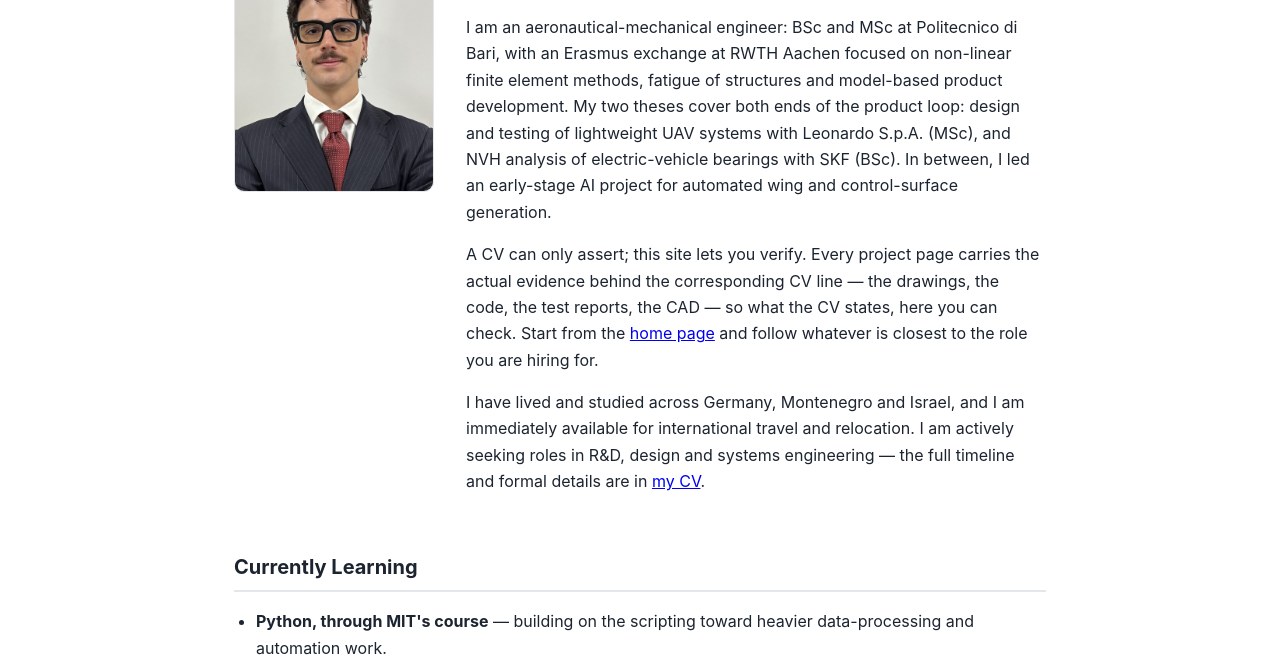
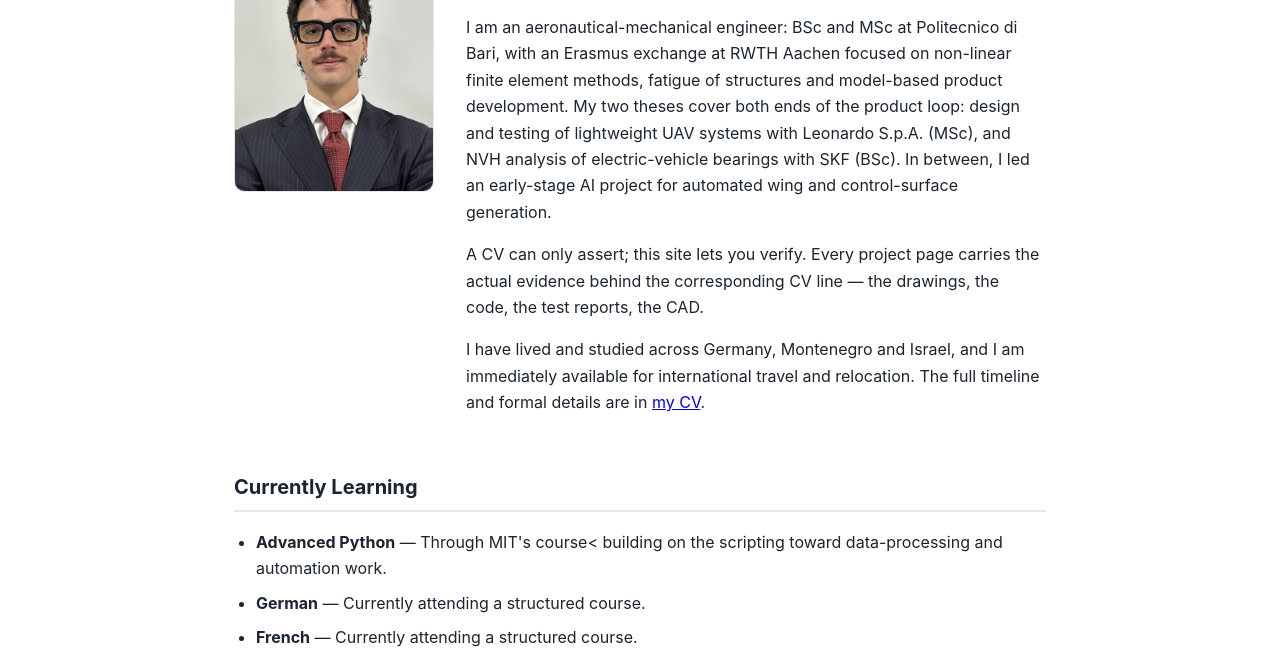
Before and after one commit to michelemaiullari/michelemaiullari.github.io, a plain HTML site: page about.html in a window 1280 px wide. Shown: the part 260-926 px from the top of the page. Drawn offline with Linux system fonts and the light colour scheme.

Commit message:
Update about.html

```diff
--- a/about.html
+++ b/about.html
@@ -54,15 +54,12 @@
     <p>
       A CV can only assert; this site lets you verify. Every project page carries
       the actual evidence behind the corresponding CV line &mdash; the drawings,
-      the code, the test reports, the CAD &mdash; so what the CV states, here you
-      can check. Start from the <a href="index.html">home page</a> and follow
-      whatever is closest to the role you are hiring for.
+      the code, the test reports, the CAD.
     </p>
 
     <p>
       I have lived and studied across Germany, Montenegro and Israel, and I am
-      immediately available for international travel and relocation. I am actively
-      seeking roles in R&amp;D, design and systems engineering &mdash; the full
+      immediately available for international travel and relocation. The full
       timeline and formal details are in <a href="assets/CV_Michele_Maiullari.pdf" target="_blank" rel="noopener">my CV</a>.
     </p>
       </div>
@@ -72,12 +69,16 @@
 
     <ul>
       <li>
-        <strong>Python, through MIT's course</strong> &mdash;
-        building on the scripting
-        toward heavier data-processing and automation work.
+        <strong>Advanced Python</strong> &mdash;
+        Through MIT's course< building on the scripting
+        toward data-processing and automation work.
       </li>
       <li>
-        <strong>German</strong> &mdash; currently attending a structured course.
+        <strong>German</strong> &mdash; Currently attending a structured course.
+      </li>
+
+      <li>
+        <strong>French</strong> &mdash; Currently attending a structured course.
       </li>
     </ul>
 
```
